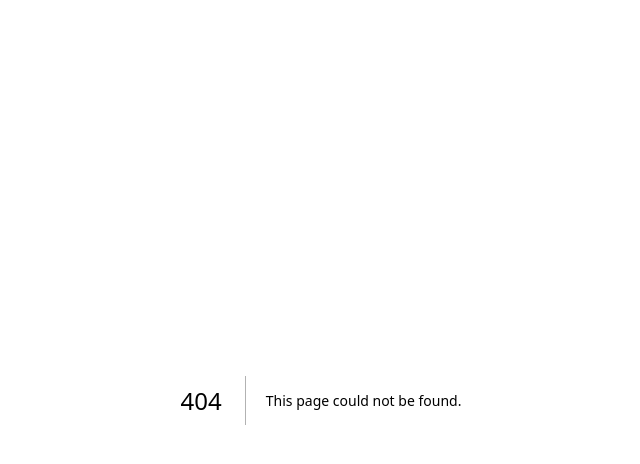
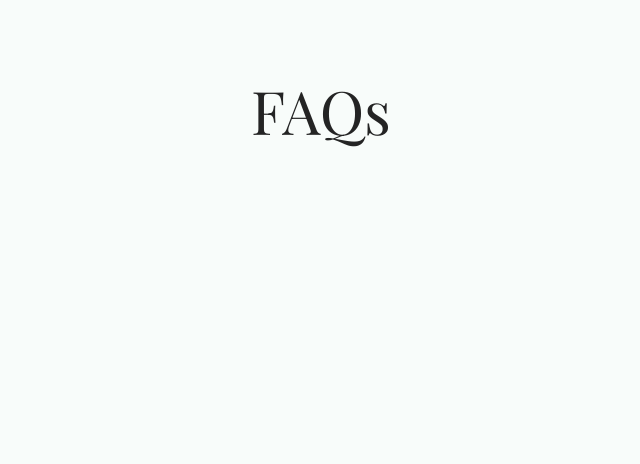
Before and after one commit to DoughnutsNCookies/WebApp-Hist-LandingPage, a Next.js app in the folder hist/: page /index/FAQ in a window 1280 px wide. Before the commit this address had no page. Shown: the top 464 px of the page, without its empty margins (319-959 px from the left). Built offline with nearby package versions, Linux system fonts and the light colour scheme; a web font is replaced by a local one.

Commit message:
Added FAQ for index

```diff
--- a/hist/src/pages/index.tsx
+++ b/hist/src/pages/index.tsx
@@ -6,6 +6,7 @@ import Understand from "./index/Understand";
 import Focus from "./index/Focus";
 import Mobile from "./index/Mobile";
 import Interest from "./index/Interest";
+import FAQ from "./index/FAQ";
 
 export default function Home() {
   return (
@@ -37,6 +38,7 @@ export default function Home() {
       <Focus/>
       <Mobile/>
       <Interest/>
+      <FAQ/>
     </main>
   )
 }
--- /dev/null
+++ b/hist/src/pages/index/FAQ.tsx
@@ -0,0 +1,11 @@
+const FAQ = () => {
+    return (
+        <section id="faq">
+            <div className="h-screen flex justify-center p-20">
+                <h1 className="text-6xl font-playfair">FAQs</h1>
+            </div>
+        </section>
+    )
+}
+
+export default FAQ
```
